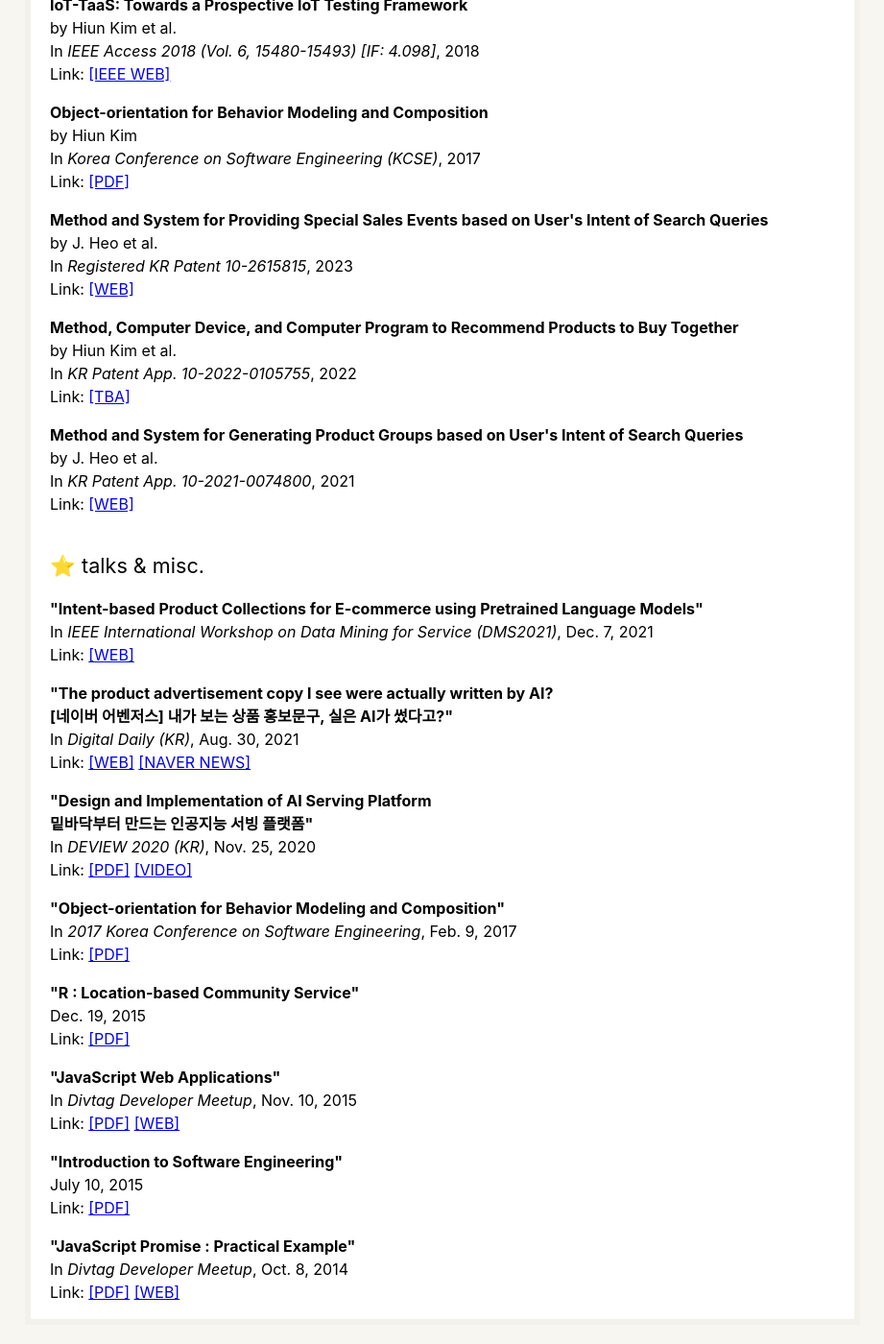
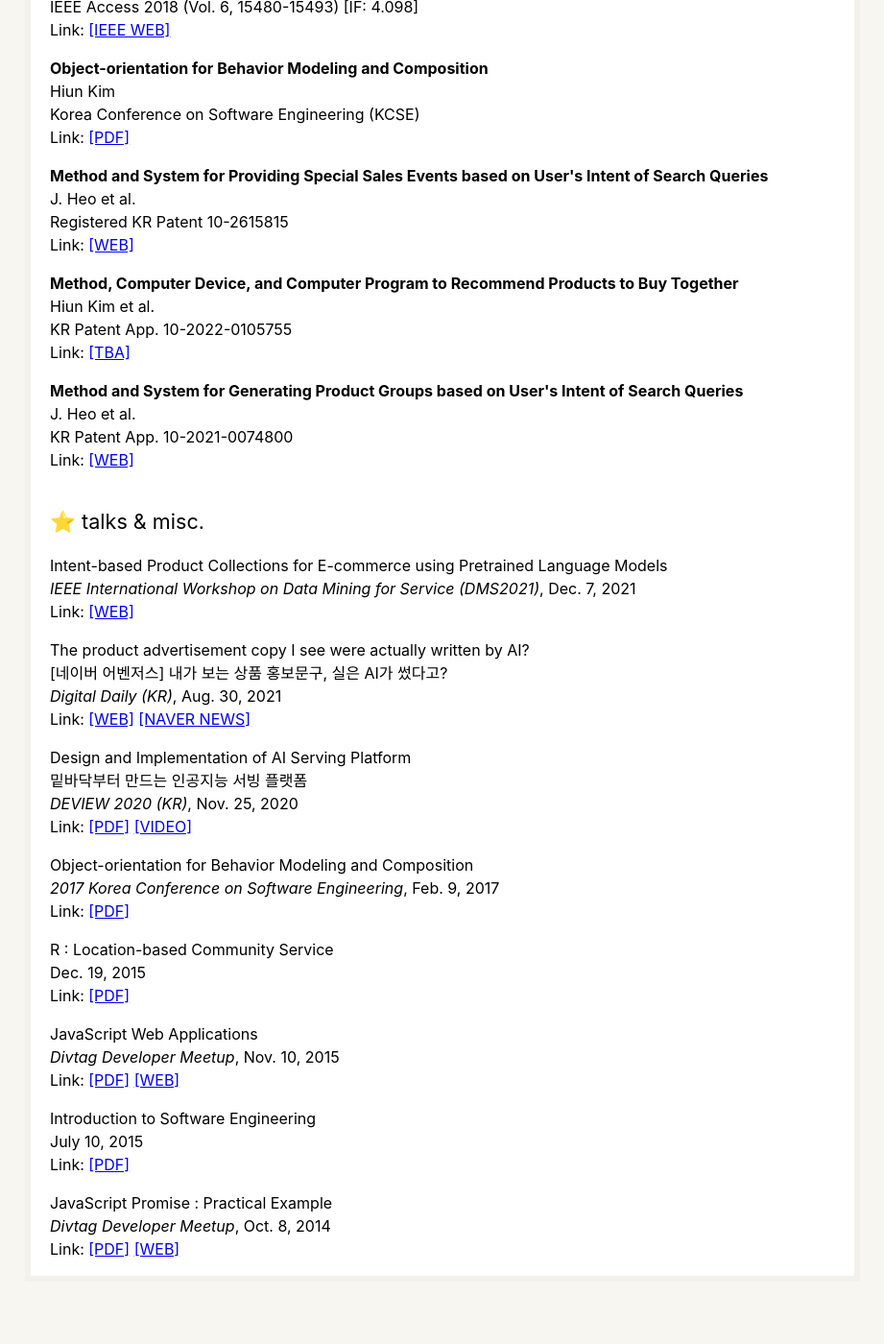
Before and after one commit to hiun/hiun.github.io, a Jekyll site: the page built from index.md, in a window 1280 px wide and 1400 px high, scrolled down 971 px. Shown: the whole window at 96% size, without its empty margins (179-1100 px from the left). Built offline with Jekyll 4.4.1, drawn with Linux system fonts in a browser that asks for light colours; after the commit the page ends 2326 px from its top, so only the background shows below that; some of the changed text lies outside the part shown.

Commit message:
Update index.md

```diff
--- a/index.md
+++ b/index.md
@@ -45,13 +45,14 @@ Education: <br />
 &bull; BS in CSE, Sejong University (SJU) (2014-2018)<br />
 &bull; NLP (company supported graduate program), KAIST (2020)<br />
 
-
+<!--
 <div style="margin-top: 0.5em;"></div>
 Essay: <br />
 {%- for data in site.categories.essay -%}
 &bull; <a href="{{ data.url }}">{{ data.title }}</a> &nbsp;<span style="color: gray; font-size: 0.9em"> {{ data.date | date: "'%y-%m" }}</span><br />
 {% endfor %}
 <div style="margin-bottom: 0.5em;"></div>
+-->
 
 <!--
 <p>&bull; I'd like to achieve better economic, and social results through this work.</p>
@@ -59,12 +60,12 @@ Essay: <br />
 -->
 <!--publications-->
 <div style="margin-top: 2.5em;"></div>
-<p class="subtitle">📚 publications</p>
+Publications:
 {% for paper in site.data.papers %}
 <p>
 <b>{{ paper.subject }}</b> <br>
-<span>by {{ paper.authors }}</span> <br>
-In <i>{{ paper.venue }}</i>, <span>{{ paper.date }}</span> <br>
+<span>{{ paper.authors }}</span> <br>
+{{ paper.venue }} <br>
 Link: {{ paper.link }}<br>
 </p>
 {% endfor %}
@@ -79,9 +80,9 @@ Link: {{ paper.link }}<br>
 <p class="subtitle">⭐ talks & misc.</p>
 {% for pr in site.data.talks %}
 <p>
-<b>"{{ pr.title }}"</b> <br>
+{{ pr.title }} <br>
 {% if pr.venue %}
-  In <i>{{ pr.venue }}</i>,
+  <i>{{ pr.venue }}</i>,
 {% endif %}
 <span>{{ pr.date }}</span> <br>
 Link: {{ pr.link }}<br>
```
